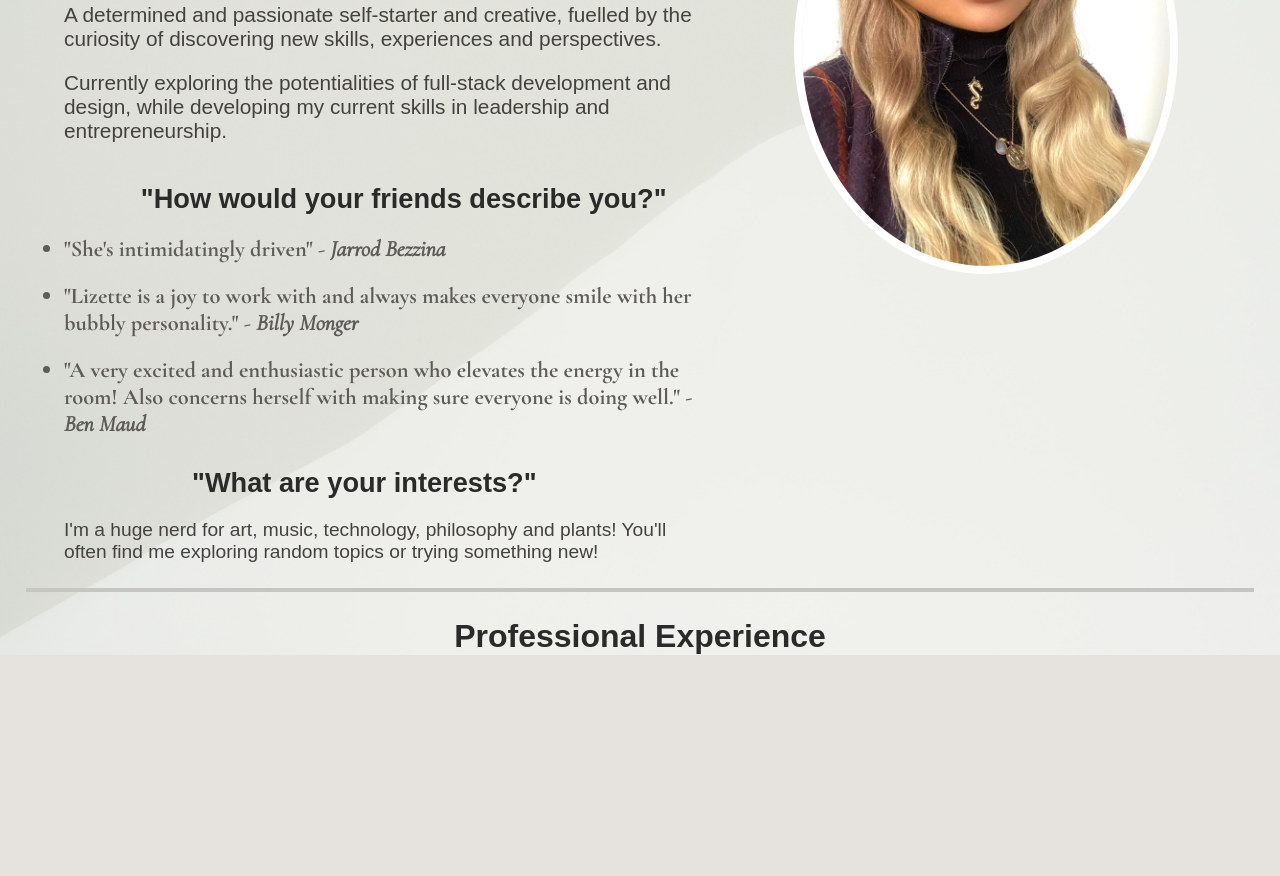
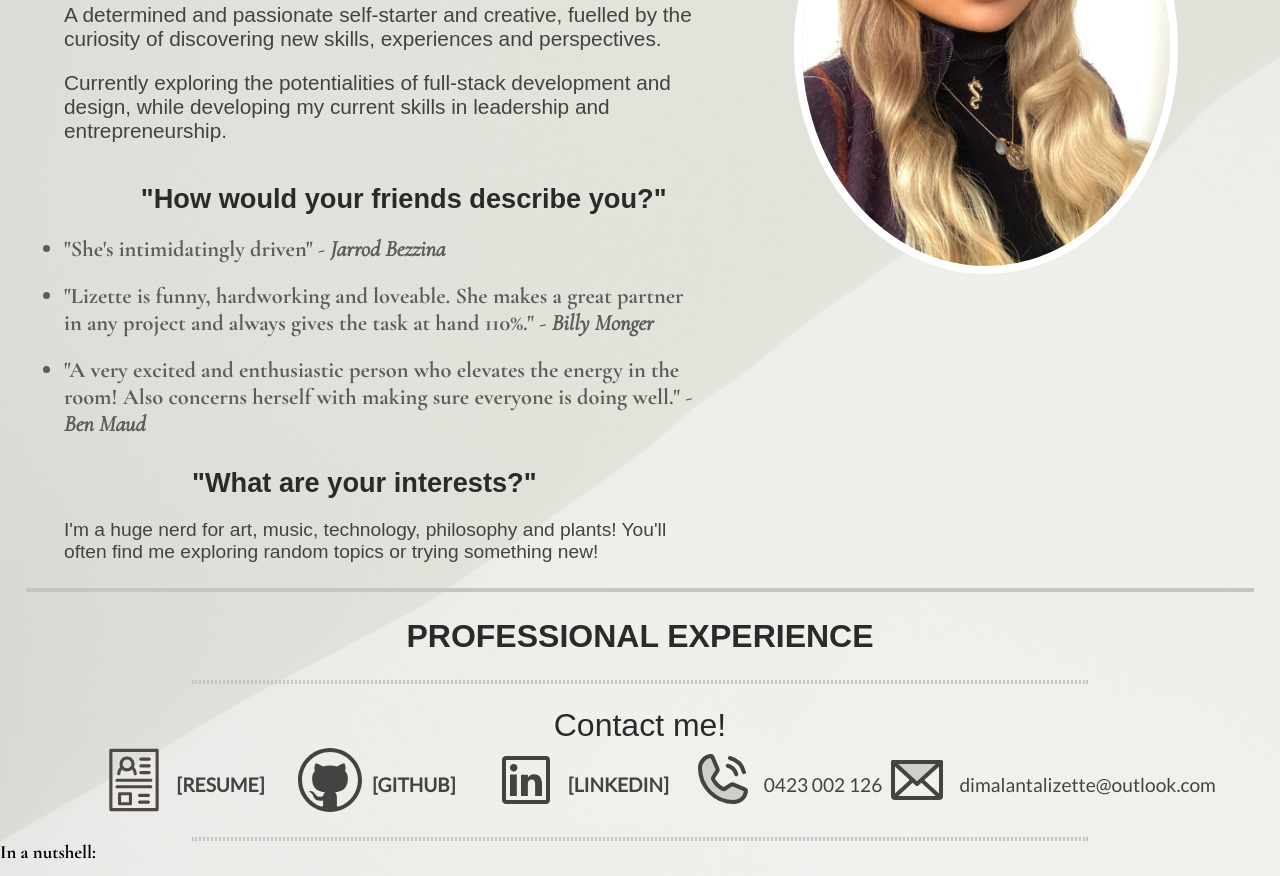
Before and after one commit to Lizette-Dimalanta/HTML-CSS-Portfolio, a plain HTML site: page src/Pages/about.html in a window 1280 px wide. Shown: the part 338-1214 px from the top of the page. Before the commit the page ends 993 px from the top, so only its background shows below. Drawn offline with nearby package versions, Linux system fonts and the light colour scheme; a web font is replaced by a local one.

Commit message:
Completed professional links

```diff
--- a/src/Pages/about.html
+++ b/src/Pages/about.html
@@ -8,7 +8,7 @@
     <link rel="stylesheet" href="../Styles/style-about.css">
     <link rel="icon" type="image/x-icon" href="../Images/buttons/logo small-modified.png">
 </head>
-<body background="../Images/split-background.jpg" class="background">
+<body id="background">
 <!------------------------------- NAV BAR --------------------------------->
     <header>
         <a href="index.html"><img id="brand" src="../Images/buttons/logo-modified.png"></a>
@@ -35,33 +35,53 @@
 <!------------------------------- PROFILE PICTURE --------------------------------->
 <img src="../Images/profile-picture.jpg" class="profile-picture">
 <!------------------------------- ABOUT ME --------------------------------->
-<section class="introduction">
+<article class="introduction">
     <p> A determined and passionate self-starter and creative, fuelled by the curiosity of discovering new skills, experiences and perspectives.</p>
     <br>
     <p>Currently exploring the potentialities of full-stack development and design, while developing my current skills in leadership and entrepreneurship.</p>
     <br>
-</section>
-<section class="testimonials">
+</article>
+<article class="testimonials">
     <h2>"How would your friends describe you?"</h2>
     <br>
     <ul>
         <li>"She's intimidatingly driven" - <em>Jarrod Bezzina</em></li>
         <br>
-        <li>"Lizette is a joy to work with and always makes everyone smile with her bubbly personality." - <em>Billy Monger</em></li>
+        <li>"Lizette is funny, hardworking and loveable. She makes a great partner in any project and always gives the task at hand 110%." - <em>Billy Monger</em></li>
         <br>
         <li>"A very excited and enthusiastic person who elevates the energy in the room! Also concerns herself with making sure everyone is doing well." - <em>Ben Maud</em></li>
     </ul>
-</section>
-<section class="interests">
+</article>
+<article class="interests">
     <h2>"What are your interests?"</h2>
     <br>
     <p>I'm a huge nerd for art, music, technology, philosophy and plants! You'll often find me exploring random topics or trying something new!</p>
-</section>
+</article>
 <hr class="solid2">
 <!------------------------------- PROFESSIONAL --------------------------------->
-<section class="exp-title">
-    <h1>Professional Experience</h1>
+<section id="exp-title">
+    <h1>PROFESSIONAL EXPERIENCE</h1>
+    <hr class="solid3">
+    <h3 class="contact-subheading"> Contact me!</h3>
 </section>
+<article id="prof-links">
+    <a href="../Lizette Dimalanta Resume (Apple).pdf"><img src="../Images/buttons/resume-icon.svg"><p class="link-text">[RESUME]</p></a>
+    <a href="../Lizette Dimalanta Resume (Apple).pdf"><img src="../Images/buttons/github-icon.svg"><p class="link-text">[GITHUB]</p></a>
+    <a href="../Lizette Dimalanta Resume (Apple).pdf"><img src="../Images/buttons/linkedin-icon.svg"><p class="link-text">[LINKEDIN]</p></a>
+    <div class="phone">
+        <img src="../Images/buttons/phone-icon.svg">
+        <p>0423 002 126</p>
+    </div>
+    <div class="email">
+        <img src="../Images/buttons/mail-icon.svg">
+        <p>dimalantalizette@outlook.com</p>
+    </div>
+</article>
+<hr class="solid4">
+<!------------------------------- PROFESSIONAL DESCRIPTION --------------------------------->
+<h3>In a nutshell:</h3>
+<p> </p>
+
 
 <!------------------------------- FOOTER --------------------------------->
 </body>
--- a/src/Styles/style-about.css
+++ b/src/Styles/style-about.css
@@ -32,10 +32,11 @@ body {
     flex-direction: column;
 }
 /*------------------------------ BACKGROUND ------------------------------*/
-.background {
+#background {
+    background-image: url(../Images/split-background.jpg), url(../Images/split-background-flipped.jpg);
+    background-repeat: no-repeat, repeat;
     background-color: #e6e3df;
     background-size: cover;
-    background-repeat:  repeat;
 }
 /* ------------------------------- NAV BAR --------------------------------- */
 header {
@@ -43,6 +44,7 @@ header {
     align-items: center;
     padding: 1rem;
     background-color: rgb(32, 32, 32);
+    box-shadow: 3px 3px 3px rgba(65, 65, 65, 0.504);
 }
 
 #brand {
@@ -64,8 +66,8 @@ nav a {
     font-size: 1.4rem;
     font-weight: bold;
     color: #d6c8c1;
-    text-decoration: none;
     margin: 0 0.7rem;
+    text-shadow: 2px 2px 2px black;
 }
 
 nav a:nth-child(1) {
@@ -80,19 +82,15 @@ h1 {
 }
 
 .c1 {
-    display: block;
+    display: flexbox;
 }
 
 .c2 {
-    display: block;
+    display: flexbox;
   }
 
 .c3 {
-    display: block;
-}
-
-.c4 {
-    display: block;
+    display: flexbox;
 }
 
 h1 .type {
@@ -134,14 +132,35 @@ h1 .type3 {
     animation-delay: 2.8s;
 }
 
+/* ------------------------------- DIVIDERS --------------------------------- */
+
 hr.solid {
     margin: 2%;
     border: 2px solid rgb(199, 196, 196);
     width: 50%;
 }
+
+hr.solid2 {
+    margin: 2%;
+    margin-top: 2%;
+    border: 2px solid rgb(199, 196, 196);
+}
+
+hr.solid3 {
+    margin: 2% 0% -1% 15%;
+    border: 2px dotted rgb(199, 196, 196);
+    width: 70%;
+}
+
+hr.solid4 {
+    margin: -3% 0% 0% 15%;
+    border: 2px dotted rgb(199, 196, 196);
+    width: 70%;
+}
 /* ------------------------------- PROFILE PICTURE --------------------------------- */
 .profile-picture {
     position: absolute;
+    display:inline-block;
     top: 20%;
     right: 8%;
     width: 30%;
@@ -150,7 +169,7 @@ hr.solid {
 }
 /* ------------------------------- ABOUT ME --------------------------------- */
 .introduction p {
-    display: flex;
+    display: flexbox;
     width: 50%;
     margin-left: 5%;
     font-family: 'Proza Libre', sans-serif;
@@ -159,7 +178,7 @@ hr.solid {
 }
 
 .testimonials h2 {
-    display: flex;
+    display: flexbox;
     width: 50%;
     margin-left: 11%;
     margin-top: 20px;
@@ -170,7 +189,9 @@ hr.solid {
 
 .testimonials li {
     width: 50%;
+    display: flexbox;
     margin-left: 5%;
+    margin-right: 5%;
     font-family: 'Cormorant Garamond', serif;
     font-size: 1.4rem;
     font-weight: 700;
@@ -179,7 +200,6 @@ hr.solid {
 
 .interests h2 {
     display: flex;
-    width: 50%;
     margin-left: 15%;
     margin-top: 30px;
     font-family: 'Proza Libre', sans-serif;
@@ -191,21 +211,93 @@ hr.solid {
     display: flex;
     width: 50%;
     margin-left: 5%;
+    margin-right: 5%;
     font-family: 'Proza Libre', sans-serif;
     font-size: 1.2rem;
     color: rgb(68, 66, 65);
 }
-
-hr.solid2 {
-    margin: 2%;
-    margin-top: 2%;
-    border: 2px solid rgb(199, 196, 196);
-}
-/* ------------------------------- PROFESSIONAL --------------------------------- */
-.exp-title h1 {
+/* ------------------------------- PROFESSIONAL TITLE/LINKS --------------------------------- */
+#exp-title h1 {
     display: flex;
     justify-content: center;
     font-family: 'Proza Libre', sans-serif;
     font-size: 2rem;
     color: rgb(43, 42, 42);
 }
+
+#exp-title .contact-subheading {
+    display: flex;
+    justify-content: center;
+    margin-top: 35px;
+    margin-bottom: -50px;
+    font-family: 'Proza Libre', sans-serif;
+    font-size: 200%;
+    font-weight: lighter;
+    color: rgb(43, 42, 42);
+}
+
+#prof-links {
+    display: block;
+    margin-top: -10px;
+}
+
+#prof-links a:nth-child(1) {
+    margin-left: 8%;
+}
+
+#prof-links a {
+    display: inline-flex;
+    justify-content: space-between;
+    width: 5%;
+    margin: 0% 5% 5% 5%;
+    font-family: 'Lato', sans-serif;
+    font-weight: bold;
+    font-size: 1rem;
+    text-align: center;
+    text-decoration: none;
+    color: #454242;
+}
+
+#prof-links .link-text {
+    display: inline-flex;
+    padding: 25px 10px 10px;
+    font-family: 'Lato', sans-serif;
+    font-size: 1.2rem;
+    text-decoration: none;
+    color: #454242;
+}
+
+#prof-links .phone {
+    display: inline-flex;
+    justify-content: space-between;
+    width: 5%;
+    margin: 5% 5% 0 5%;
+}
+
+.phone p {
+    display: inline-flex;
+    flex-shrink: 0;
+    padding: 25px 10px 10px;
+    font-family: 'Lato', sans-serif;
+    font-size: 1.2rem;
+    text-decoration: none;
+    color: #454242;
+}
+
+#prof-links .email {
+    display: inline-flex;
+    justify-content: space-between;
+    width: 5%;
+    margin: 0% 0% 0% 5%;
+}
+
+.email p {
+    display: inline-flex;
+    padding: 25px 10px 10px;
+    font-family: 'Lato', sans-serif;
+    font-size: 1.2rem;
+    text-decoration: none;
+    color: #454242;
+}
+
+/* ------------------------------- PROFESSIONAL DESCRIPTION --------------------------------- */
```
Also changed, not shown: src/Images/buttons/github-icon.svg (added), src/Images/buttons/linkedin-icon.svg (added), src/Images/buttons/mail-icon.svg (added), src/Images/buttons/phone-icon.svg (added), src/Images/buttons/resume-icon.svg (added), src/Images/split-background-flipped.jpg (added), 7 other files.
